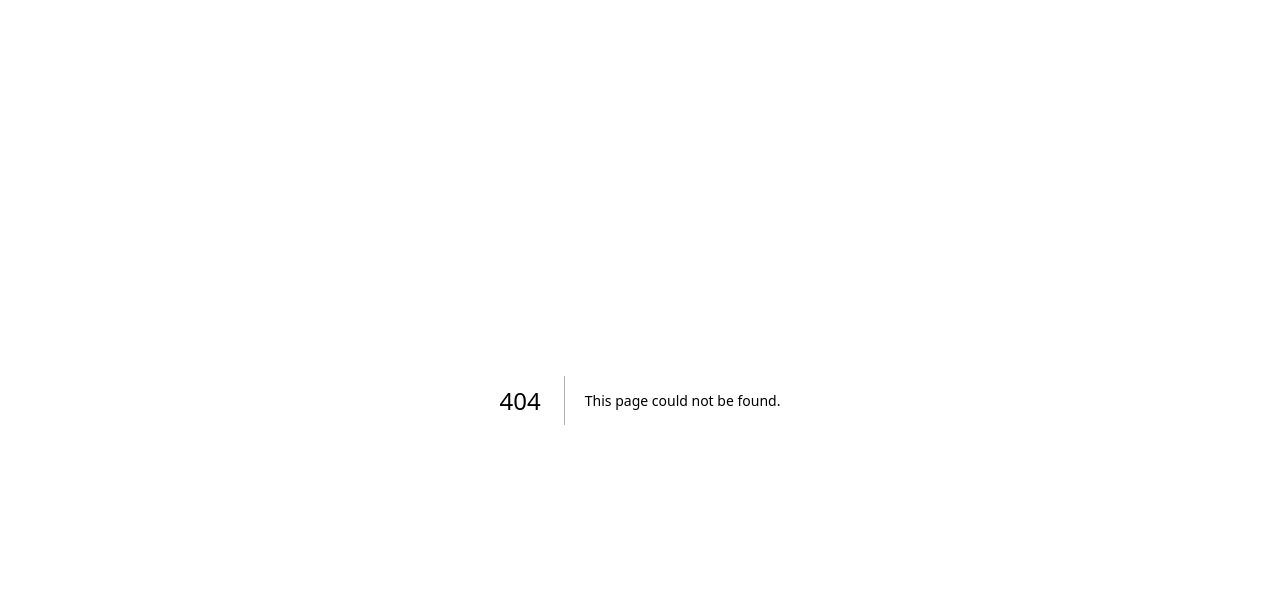
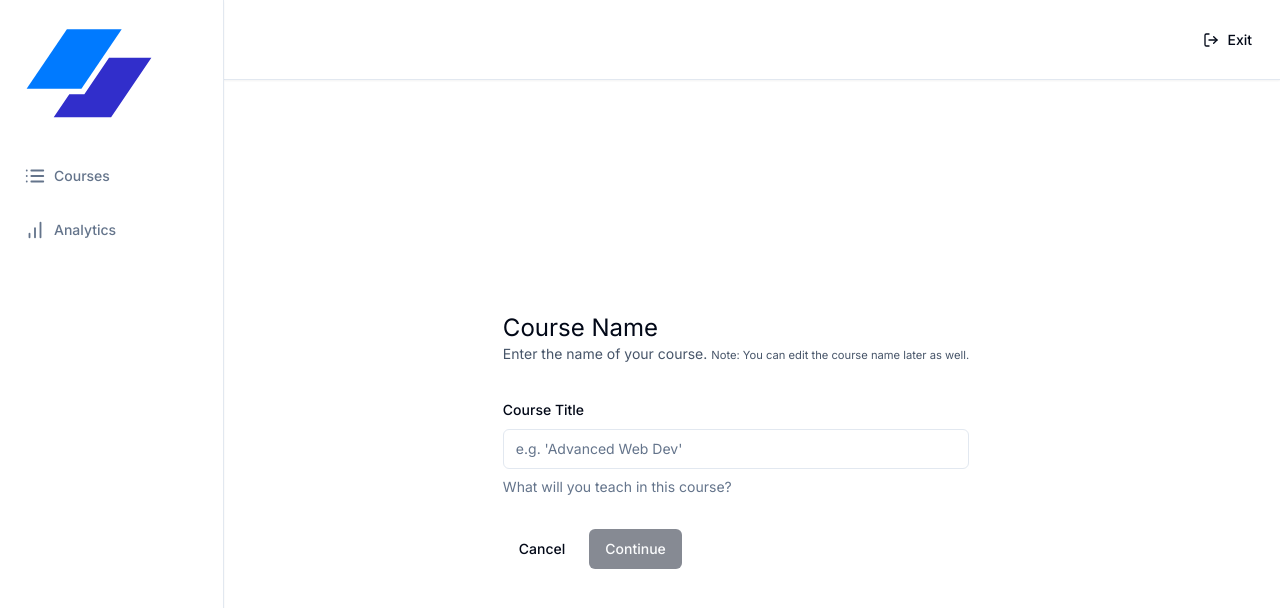
Before and after one commit to PrajwalBanakar/SwiftStudy_LMS, a Next.js app: page /teacher/create in a window 1280 px wide. Before the commit this address had no page. Shown: the top 608 px of the page. Built offline with nearby package versions, Linux system fonts and the light colour scheme.

Commit message:
added course creation UI

```diff
--- a/app/(dashboard)/(routes)/teacher/courses/page.tsx
+++ b/app/(dashboard)/(routes)/teacher/courses/page.tsx
@@ -1,7 +1,14 @@
+import { Button } from "@/components/ui/button";
+import Link from "next/link";
+
 const CoursesPage = () => {
     return (
-        <div>
-            Coures page
+        <div className="p-6">
+            <Link href="/teacher/create">
+            <Button>
+            New Course
+            </Button>
+            </Link>
         </div>
      );
 }
--- /dev/null
+++ b/app/(dashboard)/(routes)/teacher/create/page.tsx
@@ -0,0 +1,90 @@
+"use client";
+
+import * as z from "zod";
+import axios from "axios";
+import { zodResolver } from "@hookform/resolvers/zod";
+import { useForm } from "react-hook-form";
+import { useRouter } from "next/navigation";
+import Link from "next/link";
+
+import {
+    Form,
+    FormControl,
+    FormDescription,
+    FormField,
+    FormItem,
+    FormLabel,
+    FormMessage,
+} from "@/components/ui/form";
+
+import { Button } from "@/components/ui/button";
+import { Input } from "@/components/ui/input";
+import toast from "react-hot-toast";
+
+const formSchema = z.object({
+    title: z.string().min(1, {
+        message: "Title is required",
+    }),
+});
+
+const CreatePage = () => {
+    const router = useRouter();
+    const form = useForm<z.infer<typeof formSchema>>({
+        resolver: zodResolver(formSchema),
+        defaultValues: {
+            title: ""
+        },
+    });
+
+    const { isSubmitting, isValid } = form.formState;
+
+    const onSubmit = async (values: z.infer<typeof formSchema>) => {
+        try {
+            const response = await axios.post("/api/course", values);
+            router.push(`/teacher/courses/${response.data.id}`)
+        } catch {
+            toast.error("Unable to add new course");
+        }
+    }
+    return (
+        <div className="max-w-5xl max-auto flex md:items-center md:justify-center h-full p-6">
+            <div>
+                <h1 className="text-2xl">
+                    Course Name
+                </h1>
+                <p className="text-sm text-slate-600">
+                    Enter the name of your course. <small>Note: You can edit the course name later as well.</small>
+                </p>
+                <Form {...form}>
+                <form onSubmit={form.handleSubmit(onSubmit)} className="space-y-8 mt-8">
+                <FormField control={form.control} name="title" render={({field}) => (
+                                        <FormItem>
+                                            <FormLabel>
+                                                Course Title
+                                            </FormLabel>
+                                            <FormControl>
+                                                {/* Used the spread operator to copy the props from controllerRenderProps for field */}
+                                                <Input disabled={isSubmitting} placeholder="e.g. 'Advanced Web Dev'" {...field}/>
+                                            </FormControl>
+                                            <FormDescription>
+                                                What will you teach in this course?
+                                            </FormDescription>
+                                            <FormMessage />
+                                        </FormItem>
+                )
+
+                }/>
+                <div className="flex items-center gap-x-2">
+                <Link href={"/"}>
+                    <Button variant={"ghost"} type="button">Cancel</Button>
+                </Link>
+                <Button type="submit" disabled={!isValid || isSubmitting}>Continue</Button>
+                </div>
+                </form>
+                </Form>
+            </div>
+        </div>
+     );
+}
+
+export default CreatePage;
--- a/app/layout.tsx
+++ b/app/layout.tsx
@@ -2,6 +2,7 @@
 import type { Metadata } from 'next'
 import { Inter } from 'next/font/google'
 import { ClerkProvider } from '@clerk/nextjs'
+import { ToastProvider } from '@/components/providers/toaster-provider'
 
 const inter = Inter({ subsets: ['latin'] })
 
@@ -18,7 +19,9 @@
   return (
     <ClerkProvider>
     <html lang="en">
-      <body className={inter.className}>{children}</body>
+      <body className={inter.className}>
+        <ToastProvider />
+        {children}</body>
     </html>
     </ClerkProvider>
 
--- /dev/null
+++ b/components/providers/toaster-provider.tsx
@@ -0,0 +1,7 @@
+"use client";
+
+import { Toaster } from "react-hot-toast"
+
+export const ToastProvider = () => {
+    return <Toaster />
+};
--- /dev/null
+++ b/components/ui/form.tsx
@@ -0,0 +1,176 @@
+import * as React from "react"
+import * as LabelPrimitive from "@radix-ui/react-label"
+import { Slot } from "@radix-ui/react-slot"
+import {
+  Controller,
+  ControllerProps,
+  FieldPath,
+  FieldValues,
+  FormProvider,
+  useFormContext,
+} from "react-hook-form"
+
+import { cn } from "@/lib/utils"
+import { Label } from "@/components/ui/label"
+
+const Form = FormProvider
+
+type FormFieldContextValue<
+  TFieldValues extends FieldValues = FieldValues,
+  TName extends FieldPath<TFieldValues> = FieldPath<TFieldValues>
+> = {
+  name: TName
+}
+
+const FormFieldContext = React.createContext<FormFieldContextValue>(
+  {} as FormFieldContextValue
+)
+
+const FormField = <
+  TFieldValues extends FieldValues = FieldValues,
+  TName extends FieldPath<TFieldValues> = FieldPath<TFieldValues>
+>({
+  ...props
+}: ControllerProps<TFieldValues, TName>) => {
+  return (
+    <FormFieldContext.Provider value={{ name: props.name }}>
+      <Controller {...props} />
+    </FormFieldContext.Provider>
+  )
+}
+
+const useFormField = () => {
+  const fieldContext = React.useContext(FormFieldContext)
+  const itemContext = React.useContext(FormItemContext)
+  const { getFieldState, formState } = useFormContext()
+
+  const fieldState = getFieldState(fieldContext.name, formState)
+
+  if (!fieldContext) {
+    throw new Error("useFormField should be used within <FormField>")
+  }
+
+  const { id } = itemContext
+
+  return {
+    id,
+    name: fieldContext.name,
+    formItemId: `${id}-form-item`,
+    formDescriptionId: `${id}-form-item-description`,
+    formMessageId: `${id}-form-item-message`,
+    ...fieldState,
+  }
+}
+
+type FormItemContextValue = {
+  id: string
+}
+
+const FormItemContext = React.createContext<FormItemContextValue>(
+  {} as FormItemContextValue
+)
+
+const FormItem = React.forwardRef<
+  HTMLDivElement,
+  React.HTMLAttributes<HTMLDivElement>
+>(({ className, ...props }, ref) => {
+  const id = React.useId()
+
+  return (
+    <FormItemContext.Provider value={{ id }}>
+      <div ref={ref} className={cn("space-y-2", className)} {...props} />
+    </FormItemContext.Provider>
+  )
+})
+FormItem.displayName = "FormItem"
+
+const FormLabel = React.forwardRef<
+  React.ElementRef<typeof LabelPrimitive.Root>,
+  React.ComponentPropsWithoutRef<typeof LabelPrimitive.Root>
+>(({ className, ...props }, ref) => {
+  const { error, formItemId } = useFormField()
+
+  return (
+    <Label
+      ref={ref}
+      className={cn(error && "text-destructive", className)}
+      htmlFor={formItemId}
+      {...props}
+    />
+  )
+})
+FormLabel.displayName = "FormLabel"
+
+const FormControl = React.forwardRef<
+  React.ElementRef<typeof Slot>,
+  React.ComponentPropsWithoutRef<typeof Slot>
+>(({ ...props }, ref) => {
+  const { error, formItemId, formDescriptionId, formMessageId } = useFormField()
+
+  return (
+    <Slot
+      ref={ref}
+      id={formItemId}
+      aria-describedby={
+        !error
+          ? `${formDescriptionId}`
+          : `${formDescriptionId} ${formMessageId}`
+      }
+      aria-invalid={!!error}
+      {...props}
+    />
+  )
+})
+FormControl.displayName = "FormControl"
+
+const FormDescription = React.forwardRef<
+  HTMLParagraphElement,
+  React.HTMLAttributes<HTMLParagraphElement>
+>(({ className, ...props }, ref) => {
+  const { formDescriptionId } = useFormField()
+
+  return (
+    <p
+      ref={ref}
+      id={formDescriptionId}
+      className={cn("text-sm text-muted-foreground", className)}
+      {...props}
+    />
+  )
+})
+FormDescription.displayName = "FormDescription"
+
+const FormMessage = React.forwardRef<
+  HTMLParagraphElement,
+  React.HTMLAttributes<HTMLParagraphElement>
+>(({ className, children, ...props }, ref) => {
+  const { error, formMessageId } = useFormField()
+  const body = error ? String(error?.message) : children
+
+  if (!body) {
+    return null
+  }
+
+  return (
+    <p
+      ref={ref}
+      id={formMessageId}
+      className={cn("text-sm font-medium text-destructive", className)}
+      {...props}
+    >
+      {body}
+    </p>
+  )
+})
+FormMessage.displayName = "FormMessage"
+
+export {
+  useFormField,
+  Form,
+  FormItem,
+  FormLabel,
+  FormControl,
+  FormDescription,
+  FormMessage,
+  FormField,
+}
--- /dev/null
+++ b/components/ui/input.tsx
@@ -0,0 +1,25 @@
+import * as React from "react"
+
+import { cn } from "@/lib/utils"
+
+export interface InputProps
+  extends React.InputHTMLAttributes<HTMLInputElement> {}
+
+const Input = React.forwardRef<HTMLInputElement, InputProps>(
+  ({ className, type, ...props }, ref) => {
+    return (
+      <input
+        type={type}
+        className={cn(
+          "flex h-10 w-full rounded-md border border-input bg-background px-3 py-2 text-sm ring-offset-background file:border-0 file:bg-transparent file:text-sm file:font-medium placeholder:text-muted-foreground focus-visible:outline-none focus-visible:ring-2 focus-visible:ring-ring focus-visible:ring-offset-2 disabled:cursor-not-allowed disabled:opacity-50",
+          className
+        )}
+        ref={ref}
+        {...props}
+      />
+    )
+  }
+)
+Input.displayName = "Input"
+
+export { Input }
--- /dev/null
+++ b/components/ui/label.tsx
@@ -0,0 +1,26 @@
+"use client"
+
+import * as React from "react"
+import * as LabelPrimitive from "@radix-ui/react-label"
+import { cva, type VariantProps } from "class-variance-authority"
+
+import { cn } from "@/lib/utils"
+
+const labelVariants = cva(
+  "text-sm font-medium leading-none peer-disabled:cursor-not-allowed peer-disabled:opacity-70"
+)
+
+const Label = React.forwardRef<
+  React.ElementRef<typeof LabelPrimitive.Root>,
+  React.ComponentPropsWithoutRef<typeof LabelPrimitive.Root> &
+    VariantProps<typeof labelVariants>
+>(({ className, ...props }, ref) => (
+  <LabelPrimitive.Root
+    ref={ref}
+    className={cn(labelVariants(), className)}
+    {...props}
+  />
+))
+Label.displayName = LabelPrimitive.Root.displayName
+
+export { Label }
```
Also changed, not shown: package.json (+7 -1 lines), 1 other file (tests, documents, lock files or other folders).
